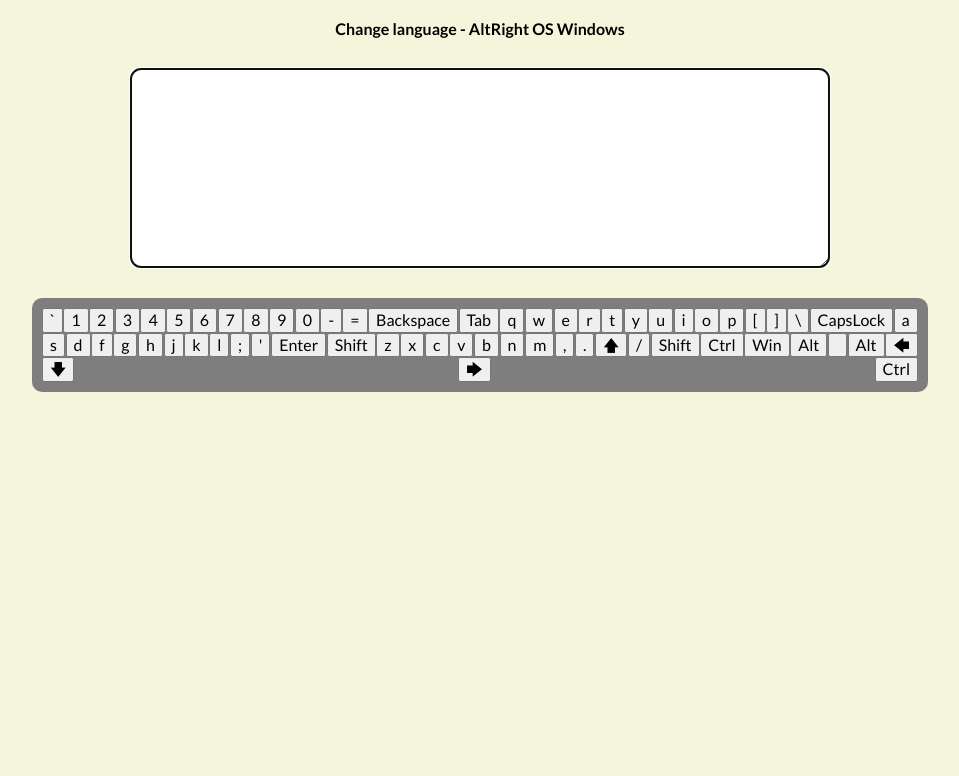
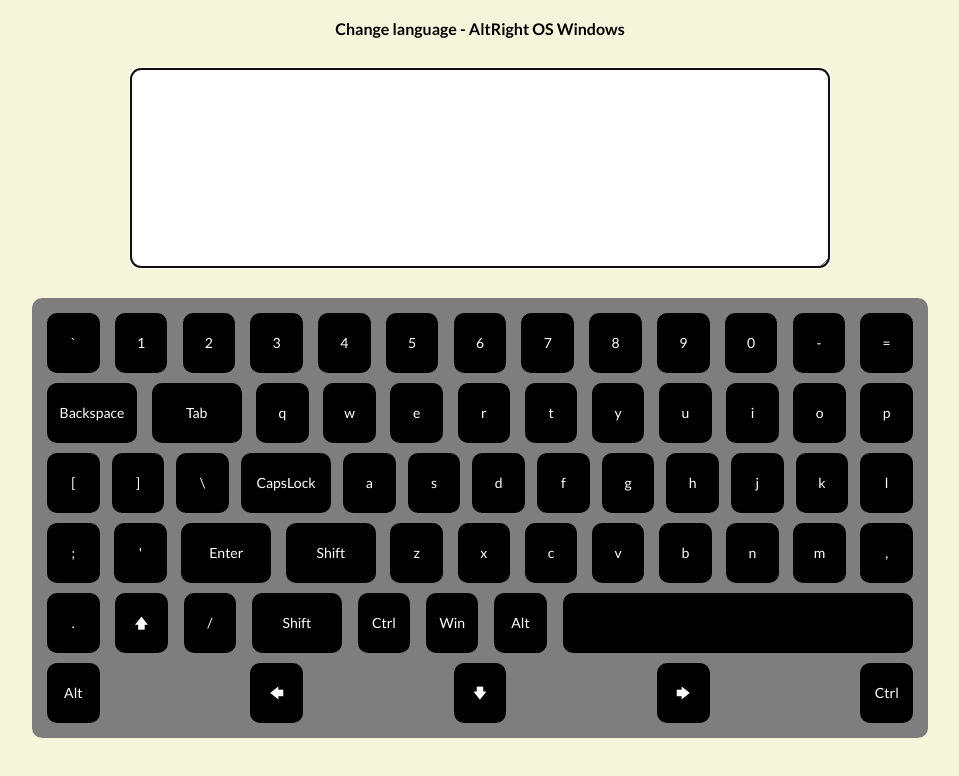
Before and after one commit to massaracsh7/virtual-keyboard, a website with bundled scripts: page index.html in a window 1280 px wide. Shown: the whole page, without its empty margins (160-1119 px from the left). Built offline with nearby package versions, Linux system fonts and the light colour scheme.

Commit message:
feat: add keyboard style

```diff
--- a/style/style.css
+++ b/style/style.css
@@ -33,3 +33,52 @@ body {
   justify-content: space-between;
   flex-wrap: wrap;
 }
+
+.keyboard__key {
+  border-radius: 10px;
+  height: 60px;
+  width: 6%;
+  max-width: 90px;
+  margin: 5px;
+  padding: 2px;
+  border: 2px solid #000;
+  background: #000;
+  color: #fff;
+  font-size: 14px;
+  outline: none;
+  cursor: pointer;
+  display: inline-flex;
+  align-items: center;
+  justify-content: center;
+  vertical-align: top;
+  transition: all 0.3s ease;
+}
+
+.keyboard__key--wide {
+  width: 20%;
+}
+
+.keyboard__key--extra-wide {
+  width: 40%;
+  max-width: 500px;
+}
+
+.keyboard__key:hover,
+.keyboard__key:active {
+  border-color: #a19e98;
+  box-shadow: 0 0 5px #a19e98;
+}
+
+.keyboard__key:active {
+  background-color: #646464;
+  box-shadow: 0 0 5px #646464;
+  background-color: #646464;
+  transform: scale(0.95);
+}
+
+.active {
+  border-color: #646464;
+  box-shadow: 0 0 5px #646464;
+  background-color: #646464;
+  transform: scale(0.95);
+}
```
